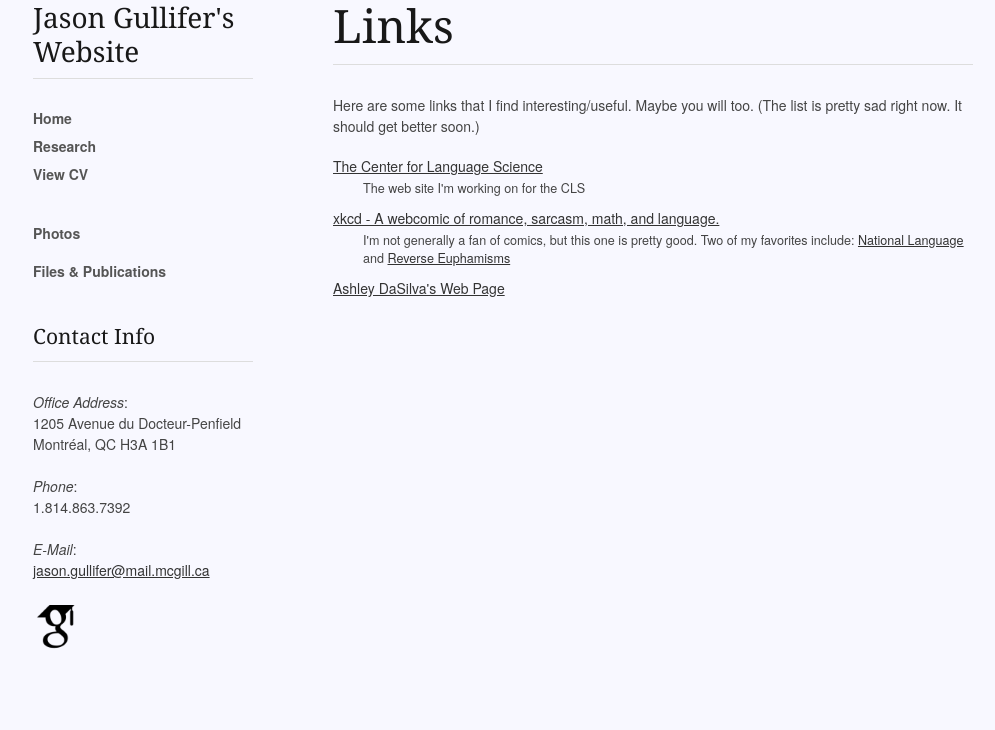
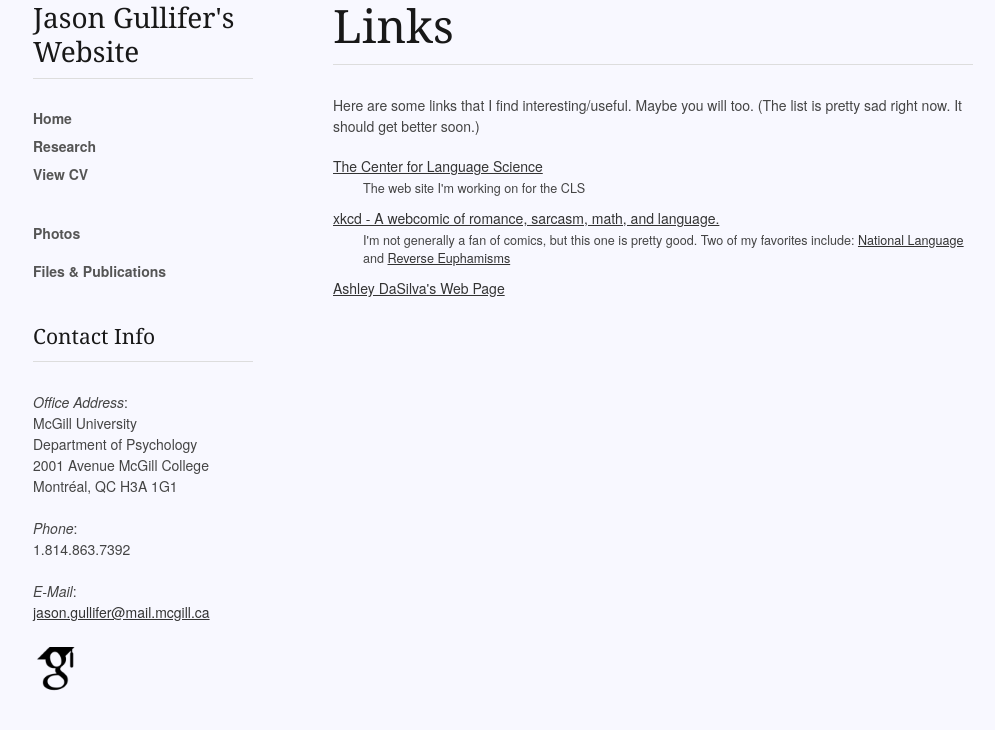
Before and after one commit to jasongullifer/jasongullifer.github.io, a Jekyll site: the page built from links.html, in a window 1280 px wide. Shown: the top 730 px of the page, without its empty margins (137-1132 px from the left). Built offline with Jekyll 4.4.1, drawn with Linux system fonts in a browser that asks for light colours; nearby versions of some CDN libraries; Markdown is read by kramdown in place of the engine named in the settings.

Commit message:
change address

```diff
--- a/_includes/contactinfo.html
+++ b/_includes/contactinfo.html
@@ -2,8 +2,10 @@
 <hr/>
 <p>
 <em>Office Address</em>:<br/>
-1205 Avenue du Docteur-Penfield <br/>
-Montr&eacute;al, QC H3A 1B1<br/>
+McGill University<br/>
+Department of Psychology<br/>
+2001 Avenue McGill College <br/>
+Montr&eacute;al, QC H3A 1G1<br/>
 <br/>
 <em>Phone</em>:<br> 1.814.863.7392<br/><br/>
 <em>E-Mail</em>:<br/> <a href="mailto:jason.gullifer@mail.mcgill.ca">jason.gullifer@mail.mcgill.ca</a><br/>
```
